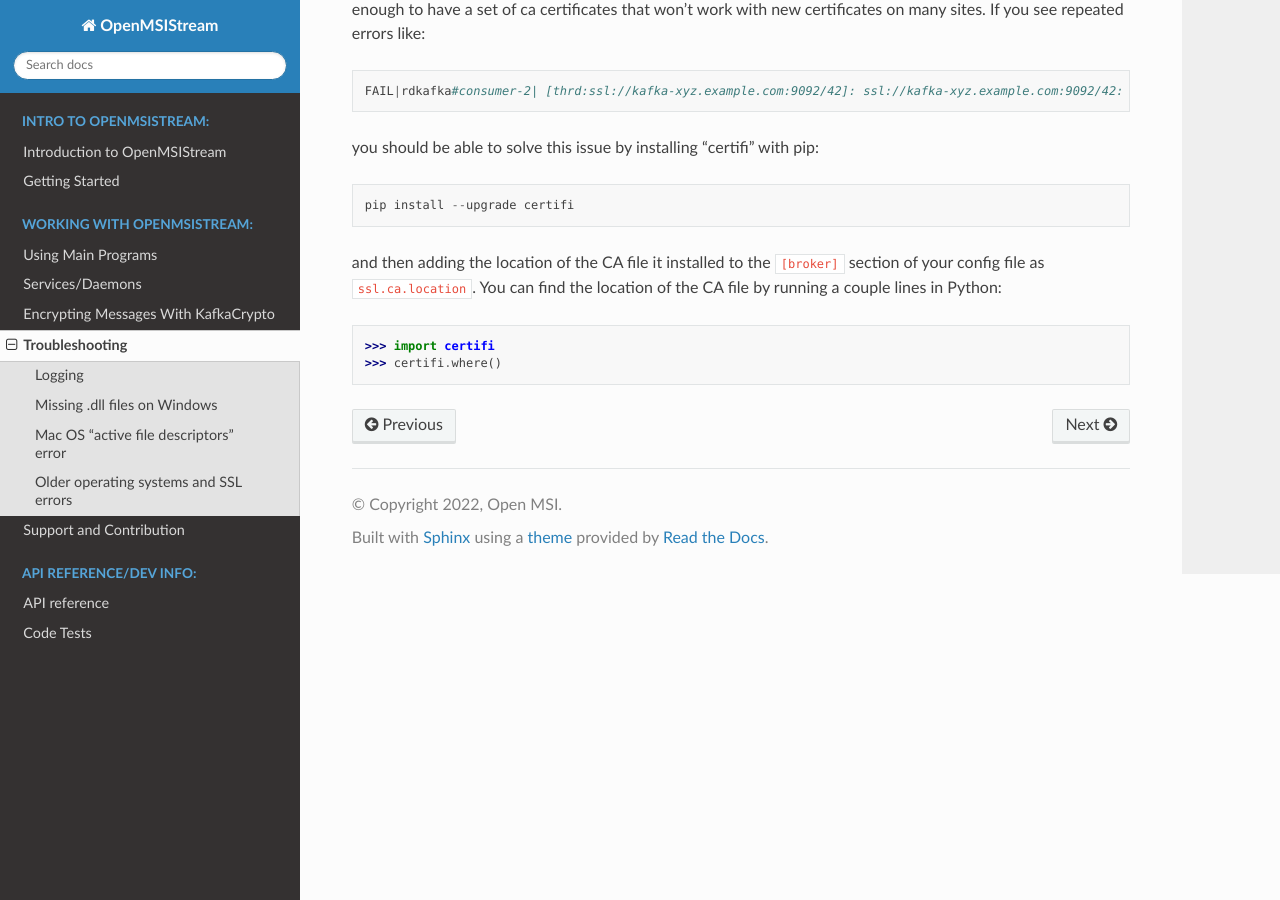
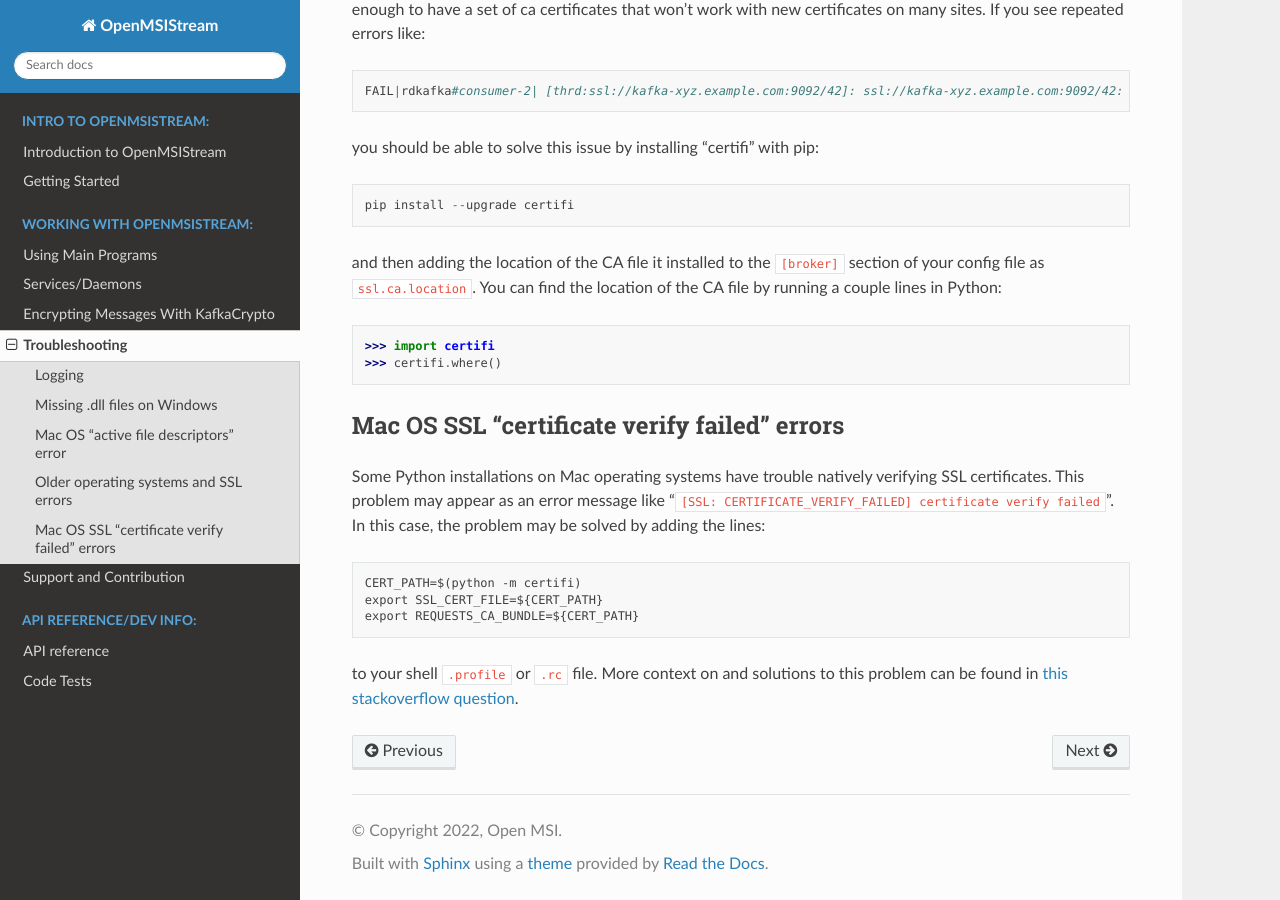
Before and after one commit to openmsi/openmsistream, a Sphinx documentation site: the page built from docs/source/user_info/troubleshooting.rst, in a window 1280 px wide and 900 px high, scrolled down 1445 px. Built offline with Sphinx 7.4.7 and the Read the Docs theme 2.0.0, drawn with Linux system fonts in a browser that asks for light colours.

Commit message:
add an entry in the troubleshooting docs about the SSL certificate verification error

```diff
--- a/docs/source/user_info/troubleshooting.rst
+++ b/docs/source/user_info/troubleshooting.rst
@@ -46,3 +46,14 @@ and then adding the location of the CA file it installed to the ``[broker]`` sec
 
     >>> import certifi
     >>> certifi.where()
+
+Mac OS SSL "certificate verify failed" errors
+---------------------------------------------
+
+Some Python installations on Mac operating systems have trouble natively verifying SSL certificates. This problem may appear as an error message like "``[SSL: CERTIFICATE_VERIFY_FAILED] certificate verify failed``". In this case, the problem may be solved by adding the lines::
+
+    CERT_PATH=$(python -m certifi)
+    export SSL_CERT_FILE=${CERT_PATH}
+    export REQUESTS_CA_BUNDLE=${CERT_PATH}
+
+to your shell ``.profile`` or ``.rc`` file. More context on and solutions to this problem can be found in `this stackoverflow question <https://stackoverflow.com/questions/40684543/how-to-make-python-use-ca-certificates-from-mac-os-truststore>`_.
```
